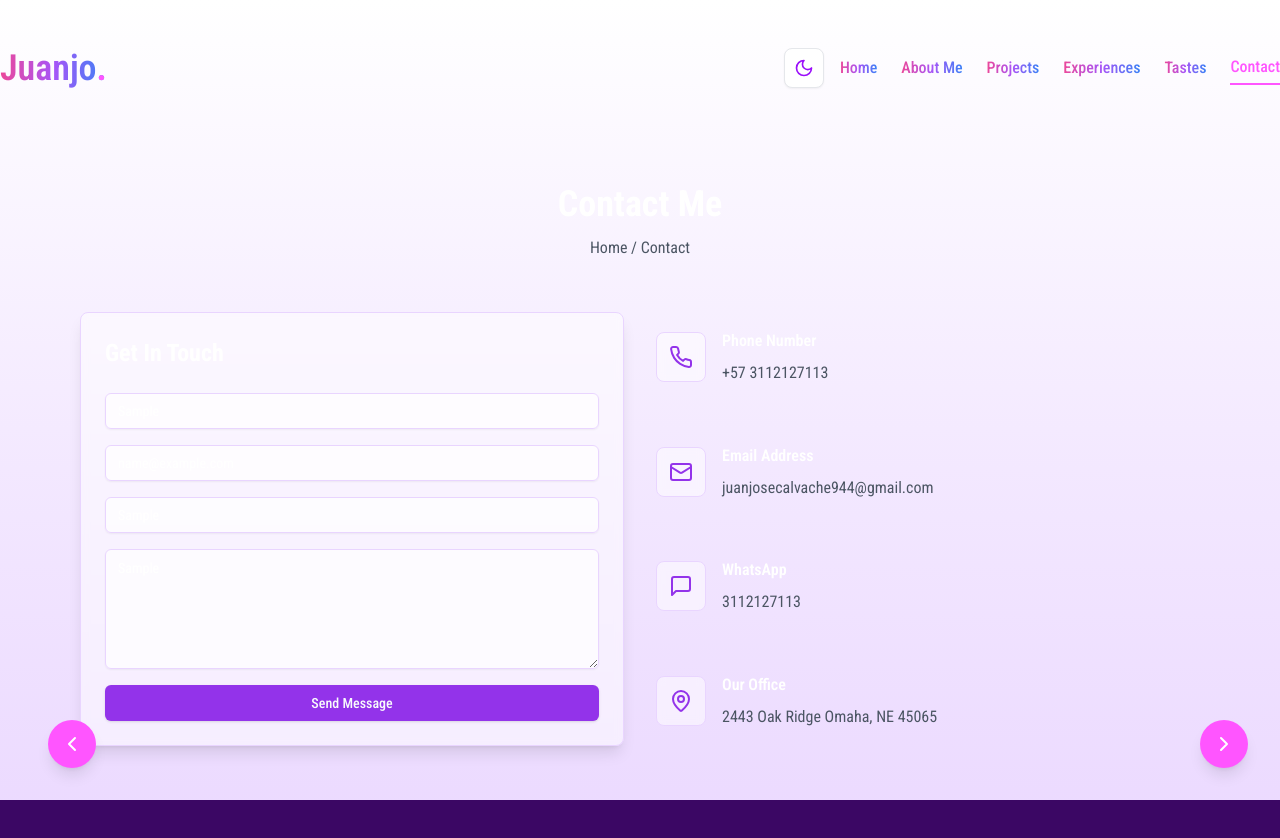
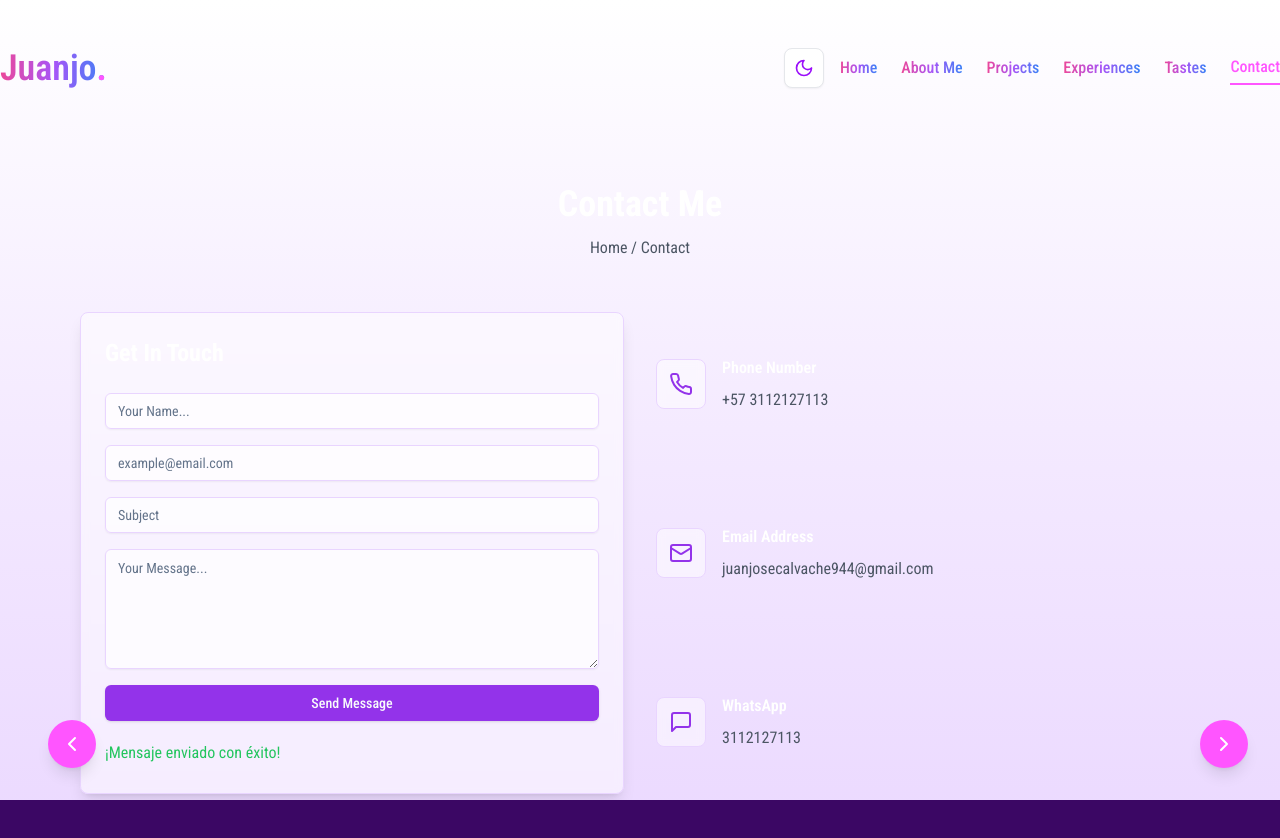
Before and after one commit to Juanjoyita/Portfolio-JJ, a Next.js app: page /contact in a window 1280 px wide. Both pictures are taken after typing "Sample", "name@example.com", "Sample", "Sample" into the empty fields and a click on the button "Send Message". Shown: the top 838 px of the page. Built offline with nearby package versions, Linux system fonts and the light colour scheme; a web font is replaced by a local one.

Commit message:
proyect completo

```diff
--- a/app/contact/page.tsx
+++ b/app/contact/page.tsx
@@ -1,15 +1,53 @@
 'use client'
 
-import React from 'react';
+import React, { useState } from 'react';
 import { Input } from "@/components/ui/input";
 import { Textarea } from "@/components/ui/textarea";
 import { Button } from "@/components/ui/button";
-import { Phone, Mail, MessageSquare, MapPin } from "lucide-react";
+import { Phone, Mail, MessageSquare } from "lucide-react"; // Eliminado el MapPin importado
+import emailjs from 'emailjs-com';
 
 const ContactPage = () => {
-  const handleSubmit = (e: React.FormEvent) => {
+  const [name, setName] = useState('');
+  const [email, setEmail] = useState('');
+  const [subject, setSubject] = useState('');
+  const [message, setMessage] = useState('');
+  const [isSent, setIsSent] = useState(false);
+  const [error, setError] = useState('');
+
+  const handleSubmit = async (e: React.FormEvent) => {
     e.preventDefault();
-    // Aquí iría la lógica para manejar el envío del formulario
+
+    // Configura los datos para el correo
+    const emailData = {
+      name,
+      email,
+      subject,
+      message,
+    };
+
+    try {
+      // Envío del correo con EmailJS
+      const response = await emailjs.send(
+        'service_zsst2os', // ID del servicio de EmailJS
+        'template_bmodx92', // ID de la plantilla
+        emailData, // Datos del formulario
+        'v7optSJ8mZ1L5SFHu' // ID de tu usuario
+      );
+
+      console.log('Correo enviado:', response.status, response.text);
+      setIsSent(true);
+      setError('');
+
+      // Limpiar los campos del formulario
+      setName('');
+      setEmail('');
+      setSubject('');
+      setMessage('');
+    } catch (err) {
+      console.error('Error al enviar el correo:', err);
+      setError('Hubo un error al enviar el mensaje. Intenta nuevamente.');
+    }
   };
 
   return (
@@ -33,6 +71,8 @@ const ContactPage = () => {
                   type="text"
                   placeholder="Your Name..."
                   className="bg-white/70 dark:bg-black/70 border-purple-200 dark:border-purple-800"
+                  value={name}
+                  onChange={(e) => setName(e.target.value)}
                 />
               </div>
               <div>
@@ -40,6 +80,8 @@ const ContactPage = () => {
                   type="email"
                   placeholder="example@email.com"
                   className="bg-white/70 dark:bg-black/70 border-purple-200 dark:border-purple-800"
+                  value={email}
+                  onChange={(e) => setEmail(e.target.value)}
                 />
               </div>
               <div>
@@ -47,22 +89,29 @@ const ContactPage = () => {
                   type="text"
                   placeholder="Subject"
                   className="bg-white/70 dark:bg-black/70 border-purple-200 dark:border-purple-800"
+                  value={subject}
+                  onChange={(e) => setSubject(e.target.value)}
                 />
               </div>
               <div>
                 <Textarea
                   placeholder="Your Message..."
                   className="bg-white/70 dark:bg-black/70 border-purple-200 dark:border-purple-800 min-h-[120px]"
+                  value={message}
+                  onChange={(e) => setMessage(e.target.value)}
                 />
               </div>
               <Button type="submit" className="w-full bg-purple-600 hover:bg-purple-700 dark:bg-purple-800 dark:hover:bg-purple-900">
                 Send Message
               </Button>
+
+              {/* Mostrar mensaje de éxito o error */}
+              {isSent && <p className="text-green-500 mt-4">¡Mensaje enviado con éxito!</p>}
+              {error && <p className="text-red-500 mt-4">{error}</p>}
             </form>
           </div>
 
           {/* Información de contacto */}
-
           <div className="grid gap-6">
             <div className="flex items-center gap-4">
               <div className="p-3 bg-white/50 dark:bg-black/50 backdrop-blur-sm border border-purple-200 dark:border-purple-900 rounded-lg">
@@ -93,16 +142,6 @@ const ContactPage = () => {
                 <p className="text-gray-600 dark:text-gray-400">3112127113</p>
               </div>
             </div>
-
-              <div className="flex items-center gap-4">
-                <div className="p-3 bg-white/50 dark:bg-black/50 backdrop-blur-sm border border-purple-200 dark:border-purple-900 rounded-lg">
-                  <MapPin className="w-6 h-6 text-purple-600 dark:text-purple-400" />
-                </div>
-                <div>
-                  <h3 className="font-semibold">Our Office</h3>
-                  <p className="text-gray-600 dark:text-gray-400">2443 Oak Ridge Omaha, NE 45065</p>
-                </div>
-              </div>
           </div>
         </div>
       </div>
--- a/app/page.tsx
+++ b/app/page.tsx
@@ -1,9 +1,10 @@
+// pages/homepage.tsx (u otro nombre que uses para tu página de inicio)
 "use client";
 
-import React from "react";
-import Image from "next/image";
-import { FaGithub, FaLinkedin, FaFacebook, FaTwitter } from "react-icons/fa";
-import { TypeAnimation } from "react-type-animation";
+import React from 'react';
+import Image from 'next/image';
+import { FaGithub, FaLinkedin, FaFacebook, FaTwitter } from 'react-icons/fa';
+import { TypeAnimation } from 'react-type-animation';
 
 const HomePage = () => {
   return (
@@ -17,9 +18,7 @@ const HomePage = () => {
               <Image
                 src="/juanjo.png"
                 alt="Juan Jose Calvache Ibarra"
-                layout="intrinsic"
-                width={300}
-                height={300}
+                fill
                 className="object-cover"
                 priority
               />
@@ -31,7 +30,7 @@ const HomePage = () => {
           {/* Left Content */}
           <div className="flex-1 text-white text-center lg:text-left">
             <h2 className="text-xl md:text-2xl font-light mb-2 mt-[-20px]">
-              Hello, I&apos;m
+              Hello, I'm
             </h2>
             <h1 className="text-4xl md:text-6xl lg:text-7xl font-bold mb-6 text-transparent bg-clip-text bg-gradient-to-r from-fuchsia-500 to-purple-400">
               <span className="inline-block">Juan Jose </span>
@@ -41,9 +40,9 @@ const HomePage = () => {
               <div className="bg-black text-white p-4 w-auto inline-block rounded-lg">
                 <TypeAnimation
                   sequence={[
-                    "I am an engineering student",
+                    'I am an engineering student',
                     1000,
-                    "I am a web designer",
+                    'I am a web designer',
                     1000,
                   ]}
                   speed={50}
@@ -60,7 +59,6 @@ const HomePage = () => {
                 target="_blank"
                 rel="noopener noreferrer"
                 className="w-12 h-12 border border-fuchsia-500 rounded-full flex items-center justify-center text-fuchsia-500 hover:bg-fuchsia-500 hover:text-white transition-all duration-300"
-                aria-label="Juan Jose Calvache on GitHub"
               >
                 <FaGithub size={24} />
               </a>
@@ -69,7 +67,6 @@ const HomePage = () => {
                 target="_blank"
                 rel="noopener noreferrer"
                 className="w-12 h-12 border border-fuchsia-500 rounded-full flex items-center justify-center text-fuchsia-500 hover:bg-fuchsia-500 hover:text-white transition-all duration-300"
-                aria-label="Juan Jose Calvache on LinkedIn"
               >
                 <FaLinkedin size={24} />
               </a>
@@ -78,7 +75,6 @@ const HomePage = () => {
                 target="_blank"
                 rel="noopener noreferrer"
                 className="w-12 h-12 border border-fuchsia-500 rounded-full flex items-center justify-center text-fuchsia-500 hover:bg-fuchsia-500 hover:text-white transition-all duration-300"
-                aria-label="Juan Jose Calvache on Facebook"
               >
                 <FaFacebook size={24} />
               </a>
@@ -87,7 +83,6 @@ const HomePage = () => {
                 target="_blank"
                 rel="noopener noreferrer"
                 className="w-12 h-12 border border-fuchsia-500 rounded-full flex items-center justify-center text-fuchsia-500 hover:bg-fuchsia-500 hover:text-white transition-all duration-300"
-                aria-label="Juan Jose Calvache on X (formerly Twitter)"
               >
                 <FaTwitter size={24} />
               </a>
@@ -102,9 +97,7 @@ const HomePage = () => {
                 <Image
                   src="/juanjo.png"
                   alt="Juan Jose Calvache Ibarra"
-                  layout="intrinsic"
-                  width={300}
-                  height={300}
+                  fill
                   className="object-cover"
                   priority
                 />
--- a/package.json
+++ b/package.json
@@ -17,6 +17,7 @@
     "@radix-ui/react-tooltip": "^1.1.3",
     "class-variance-authority": "^0.7.0",
     "clsx": "^2.1.1",
+    "emailjs-com": "^3.2.0",
     "framer-motion": "^11.11.17",
     "juanjose-portfolio": "file:",
     "lucide-react": "^0.453.0",
```
Also changed, not shown: 1 other file (tests, documents, lock files or other folders). Lines whose indentation alone changed are shown as unchanged.
